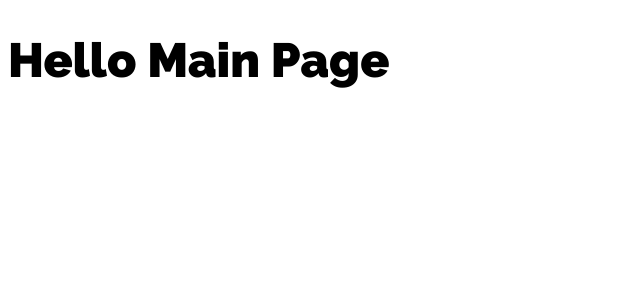
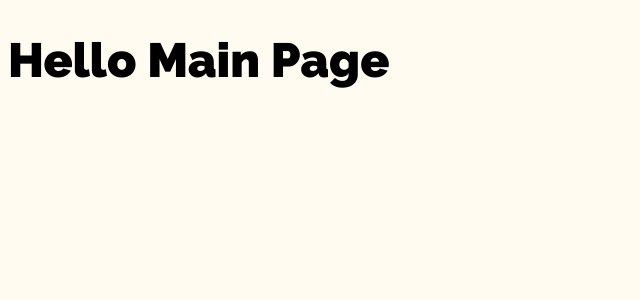
Before and after one commit to founders-programme-2/howl, a React (Create React App) app in the folder client/: page / in a window 1280 px wide. Shown: the top 300 px of the page, without its empty margins (0-640 px from the left). Built offline with nearby package versions, Linux system fonts and the light colour scheme; what react-a11y would draw is missing.

Commit message:
Add body background color and button styles

```diff
--- a/client/src/globalStyle.js
+++ b/client/src/globalStyle.js
@@ -6,7 +6,7 @@ export default createGlobalStyle`
     @import url('https://fonts.googleapis.com/css?family=Raleway:400,800,900|Roboto');
 
     body {
-
+        background-color: #FFFBF0;
     }
 
     // titles
@@ -34,4 +34,15 @@ export default createGlobalStyle`
         font-family: 'Roboto', sans-serif;
         font-size: 1.2rem;
     }
+
+    button {
+        font-family: 'Raleway', sans-serif;
+        font-weight: 900;
+        font-size: 1.5rem;
+        background: #FFFBF0;
+        box-shadow: 0px 4px 4px rgba(0, 0, 0, 0.25);
+        border-radius: 20px;
+        padding: 0.8rem;
+        margin: 0.4rem;
+    }
 `;
```
